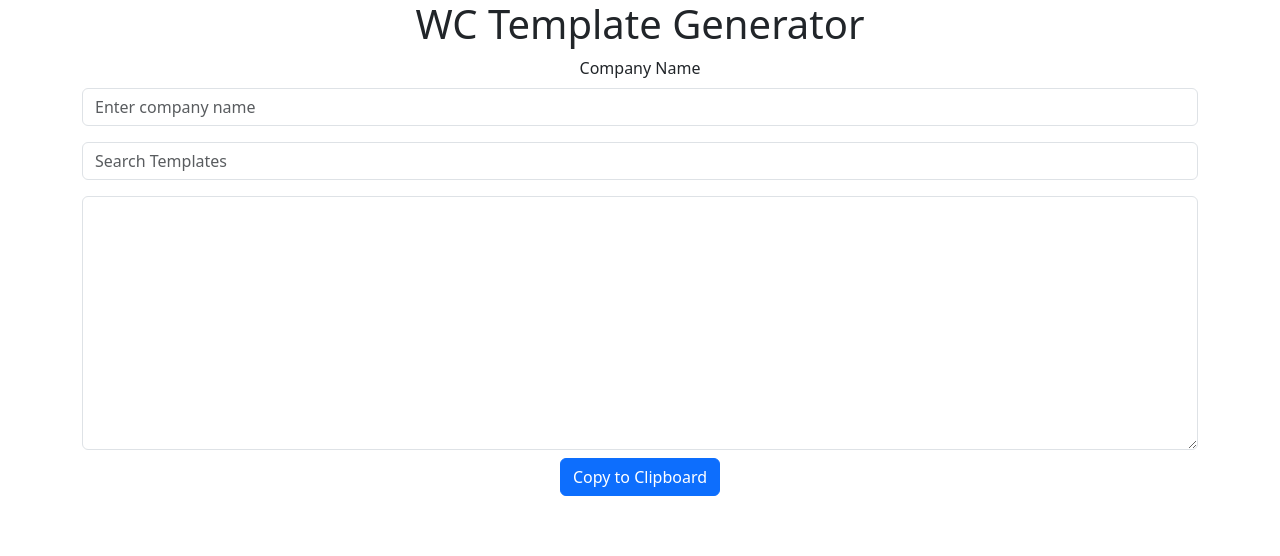
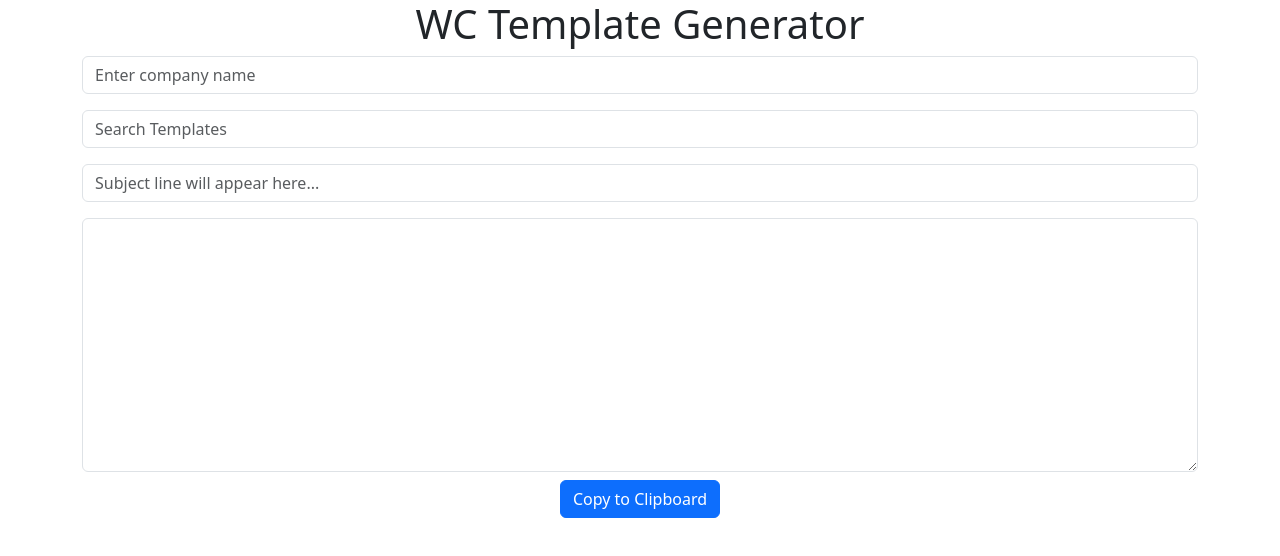
Before and after one commit to delraydoteth/Email-Template-Generator, a React (Create React App) app: page / in a window 1280 px wide. Shown: the top 556 px of the page. Built offline with nearby package versions, Linux system fonts and the light colour scheme.

Commit message:
Added subject line

```diff
--- a/src/App.js
+++ b/src/App.js
@@ -4,28 +4,36 @@ import Header from "./components/Header";
 import CompanyNameInput from "./components/CompanyNameInput";
 import TemplateSearchInput from "./components/TemplateSearchInput";
 import TemplateDisplay from "./components/TemplateDisplay";
+import SubjectLine from "./components/SubjectLine"; // Import the SubjectLine component
 import { customizeTemplate, copyToClipboard } from "./components/utilities";
-import templates from "./templates.json"; // Assuming this is the correct path
+import templates from "./templates.json";
 
 function App() {
   const [companyName, setCompanyName] = useState("");
   const [searchTerm, setSearchTerm] = useState("");
   const [selectedTemplate, setSelectedTemplate] = useState(null);
   const [customizedText, setCustomizedText] = useState("");
+  const [showDropdown, setShowDropdown] = useState(true);
 
-  // Removed useEffect for automatically updating customizedText upon template or company name change
-
-  // Function to manually update customized text when a template is selected
   const updateCustomizedText = (template) => {
-    // Check if companyName is provided for customization
     if (template && companyName) {
-      // Customize template with companyName
       const newText = customizeTemplate(template.body, companyName);
       setCustomizedText(newText);
     } else if (template) {
-      // Use template body directly if companyName is not provided
       setCustomizedText(template.body);
     }
+  };
+
+  const handleTemplateSelection = (template) => {
+    setSelectedTemplate(template);
+    updateCustomizedText(template);
+    setSearchTerm(template.title);
+    setShowDropdown(false);
+  };
+
+  const handleSearchTermChange = (term) => {
+    setSearchTerm(term);
+    setShowDropdown(true);
   };
 
   return (
@@ -38,13 +46,13 @@ function App() {
         />
         <TemplateSearchInput
           searchTerm={searchTerm}
-          setSearchTerm={setSearchTerm}
+          setSearchTerm={handleSearchTermChange}
           templates={templates}
-          setSelectedTemplate={(template) => {
-            setSelectedTemplate(template);
-            updateCustomizedText(template); // Update customized text only when template is clicked
-          }}
+          setSelectedTemplate={handleTemplateSelection}
+          showDropdown={showDropdown}
         />
+        <SubjectLine companyName={companyName} /> {/* Display the SubjectLine component */}
+
         <TemplateDisplay
           templateText={customizedText}
         />
--- a/src/components/CompanyNameInput.js
+++ b/src/components/CompanyNameInput.js
@@ -1,10 +1,14 @@
 import React from 'react';
 import Form from 'react-bootstrap/Form';
 
-const CompanyNameInput = ({ companyName, setCompanyName }) => (
+const CompanyNameInput = ({ companyName, setCompanyName }) => {
+  // Function to handle form submission
+  const handleSubmit = (e) => {
+    e.preventDefault(); // Prevent the default form submission behavior
+  };
 
-  <Form className="mb-3" controlid="companyName">
-    <Form.Label>Company Name</Form.Label>
+  return (
+    <Form className="mb-3" controlId="companyName" onSubmit={handleSubmit}>
       <Form.Control
         type="text"
         placeholder="Enter company name"
@@ -12,7 +16,7 @@ const CompanyNameInput = ({ companyName, setCompanyName }) => (
         onChange={(e) => setCompanyName(e.target.value)}
       />
     </Form>
-
   );
+};
 
 export default CompanyNameInput;
--- /dev/null
+++ b/src/components/SubjectLine.js
@@ -0,0 +1,23 @@
+// SubjectLine.js
+import React from 'react';
+
+const SubjectLine = ({ companyName }) => {
+  // Function to capitalize company name and format subject line
+  const formatSubjectLine = (name) => {
+    return `${name.toUpperCase()} - White Cap Credit Application - Additional Information Required`;
+  };
+
+  return (
+    <div className="mb-3">
+      <input
+        type="text"
+        className="form-control"
+        readOnly
+        value={companyName ? formatSubjectLine(companyName) : ''}
+        placeholder="Subject line will appear here..."
+      />
+    </div>
+  );
+};
+
+export default SubjectLine;
--- a/src/components/TemplateSearchInput.js
+++ b/src/components/TemplateSearchInput.js
@@ -1,25 +1,25 @@
-import React from 'react';
+import React, { useState } from 'react';
 import Form from 'react-bootstrap/Form';
 import ListGroup from 'react-bootstrap/ListGroup';
 
-const TemplateSearchInput = ({ searchTerm, setSearchTerm, templates, setSelectedTemplate }) => {
+const TemplateSearchInput = ({ searchTerm, setSearchTerm, templates, setSelectedTemplate, selectedTemplate }) => {
+  // State to control visibility of the ListGroup (dropdown)
+  const [showDropdown, setShowDropdown] = useState(true);
 
-  console.log("Templates received in TemplateSearchInput:", templates); // Log the templates received
+  const filterTemplates = (term) => templates.filter(template =>
+    template.title.toLowerCase().includes(term.toLowerCase())
+  );
 
-  // Inline function for filtering templates based on the search term
-  const filterTemplates = (term) => {
-    const filtered = templates.filter(template =>
-      template.title.toLowerCase().includes(term.toLowerCase())
-    );
-    console.log(`Filtering templates with term "${term}", found ${filtered.length} matches.`); // Log filtering action
-    return filtered;
+  const handleChange = (e) => {
+    setSearchTerm(e.target.value);
+    setShowDropdown(true); // Show dropdown when user edits search term
   };
 
-  const handleChange = (e) => {
-    console.log('Handling change event in search input.'); // Initial log for handling change
-    const term = e.target.value;
-    console.log(`Search term entered: ${term}`); // Log the current search term
-    setSearchTerm(term);
+  const handleSelect = (template) => {
+    setSelectedTemplate(template);
+    setSearchTerm(template.title); // Update search bar with the selected template's name
+    setShowDropdown(false); // Hide dropdown after selection
+    // Optionally, show a confirmation message to the user here
   };
 
   return (
@@ -30,16 +30,13 @@ const TemplateSearchInput = ({ searchTerm, setSearchTerm, templates, setSelected
         value={searchTerm}
         onChange={handleChange}
       />
-      {searchTerm && (
+      {searchTerm && showDropdown && (
         <ListGroup style={{ maxHeight: '8rem', overflowY: 'scroll' }}>
           {filterTemplates(searchTerm).map((template) => (
             <ListGroup.Item
               key={template.id}
               action
-              onClick={() => {
-                console.log(`Template selected: ${template.title}`); // Log which template was selected
-                setSelectedTemplate(template);
-              }}
+              onClick={() => handleSelect(template)}
             >
               {template.title}
             </ListGroup.Item>
```
Lines whose indentation alone changed are shown as unchanged.
